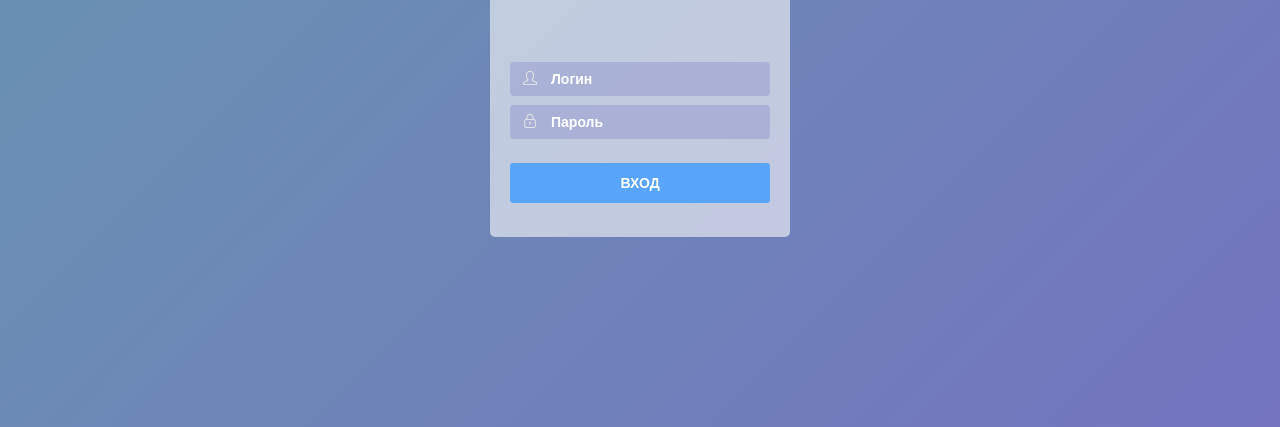
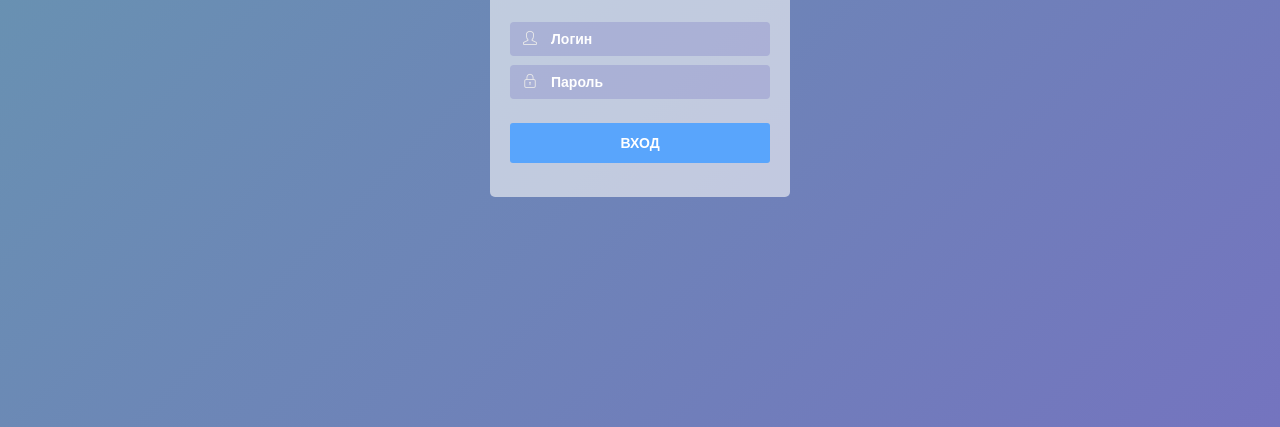
Before and after one commit to Grant-Inna/Metrics, a plain HTML site: page app/login.html in a window 1280 px wide. Shown: the part 373-800 px from the top of the page. Drawn offline with Linux system fonts and the light colour scheme.

Commit message:
Problem with login page

```diff
--- a/app/login.html
+++ b/app/login.html
@@ -37,6 +37,7 @@
 
         </div>
     </div>
+    <div class="footer"></div>
 </div>
 
 </body>
--- a/dev/style.scss
+++ b/dev/style.scss
@@ -3,6 +3,7 @@
 
 /*   COMMON   */
 * {
+  float: none;
 }
 body, html {
   width: 100%;
```
Also changed, not shown: app/css/style.css.
